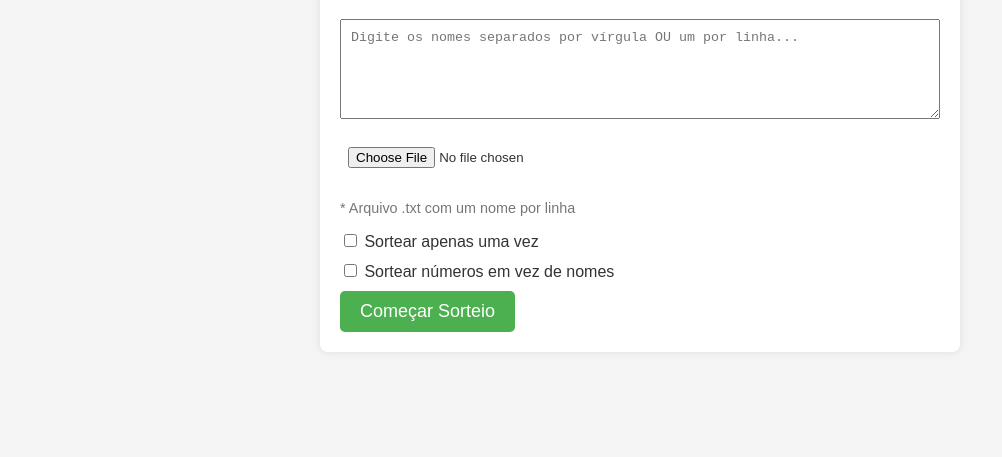
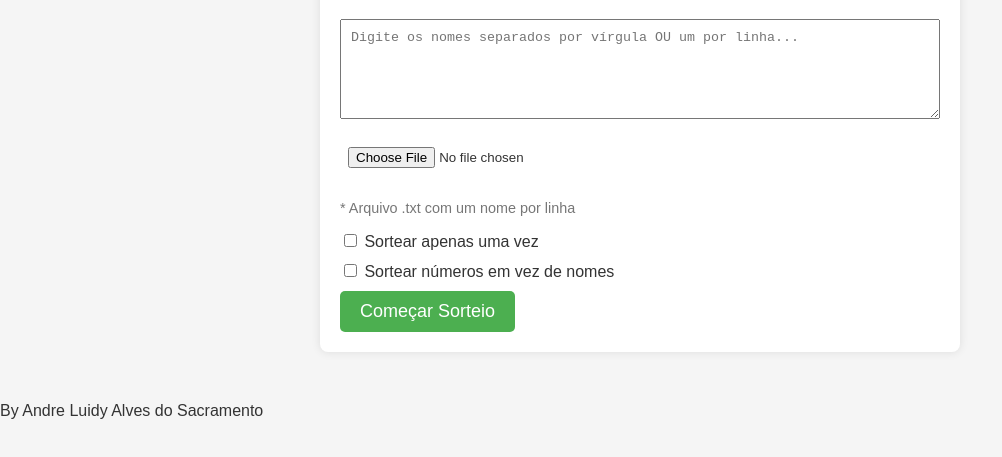
Before and after one commit to antnutella777/Rafflfy, a plain HTML site: page Sorteio/index.html in a window 1280 px wide. Shown: the part 131-588 px from the top of the page, without its empty margins (0-1002 px from the left). Drawn offline with Linux system fonts and the light colour scheme.

Commit message:
Update index.html

```diff
--- a/Sorteio/index.html
+++ b/Sorteio/index.html
@@ -38,5 +38,6 @@
       document.getElementById("intervaloNumerico").style.display = this.checked ? "block" : "none";
     });
   </script>
+  <p>By Andre Luidy Alves do Sacramento</p>
 </body>
 </html>
```
